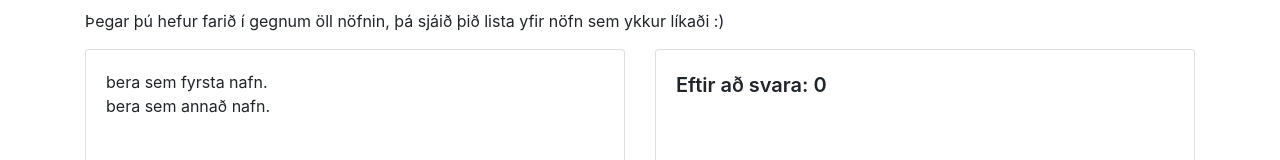
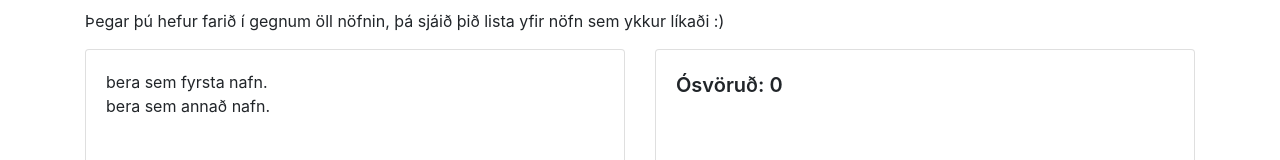
Before and after one commit to Klemminn/babynames-react, a React (Create React App) app: page /answer/1 in a window 1280 px wide. Shown: the part 181-341 px from the top of the page. Built offline with nearby package versions, Linux system fonts and the light colour scheme; no server answers.

Commit message:
Change display conditions

```diff
--- a/src/components/NameCard.tsx
+++ b/src/components/NameCard.tsx
@@ -18,18 +18,19 @@ const NameCard = ({ name, onSelect, continueButton, unanswered, ...rest }: NameC
     title={name.name}
   >
     {continueButton && (
+      <div className='continue-button d-md-none'>
         <IconButton
-        className='continue-button d-md-none'
           color='primary'
           link={`/send/${continueButton}`}
           icon={<FaCheck />}
         >
           Ljúka vali
         </IconButton>
+      </div>
     )}
     {!!unanswered && (
       <div className='unanswered d-md-none'>
-        Ósvarað: {unanswered}
+        Ósvörað: {unanswered}
       </div>
     )}
     <p>
--- a/src/pages/Answer.tsx
+++ b/src/pages/Answer.tsx
@@ -70,7 +70,7 @@ const Answer = ({ history }: AnswerProps) => {
         <Col md={6} className='d-none d-md-block'>
           <Card className='main-card'>
             <div className='status'>
-              Eftir að svara: {names.length}
+              Ósvöruð: {names.length}
             </div>
           </Card>
         </Col>
--- a/src/pages/Names.tsx
+++ b/src/pages/Names.tsx
@@ -125,7 +125,7 @@ const Names = ({ history }: NamesProps) => {
             name={name}
             onSelect={(isApproved: boolean) => handleSelect(isApproved)}
             disabled={loading}
-            continueButton={code}
+            continueButton={count.liked ? code : undefined}
           />
         </Col>
         <Col md={6} className='d-none d-md-block'>
```
Lines whose indentation alone changed are shown as unchanged.
